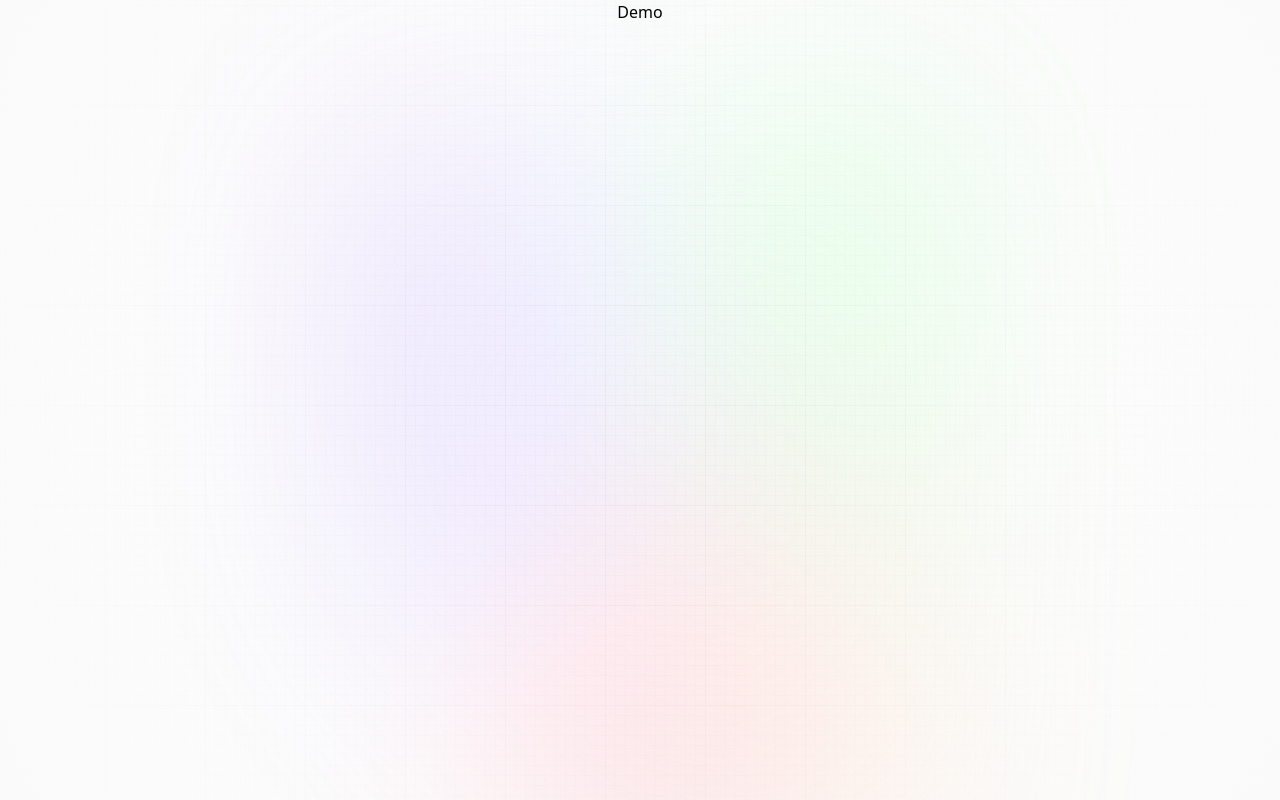
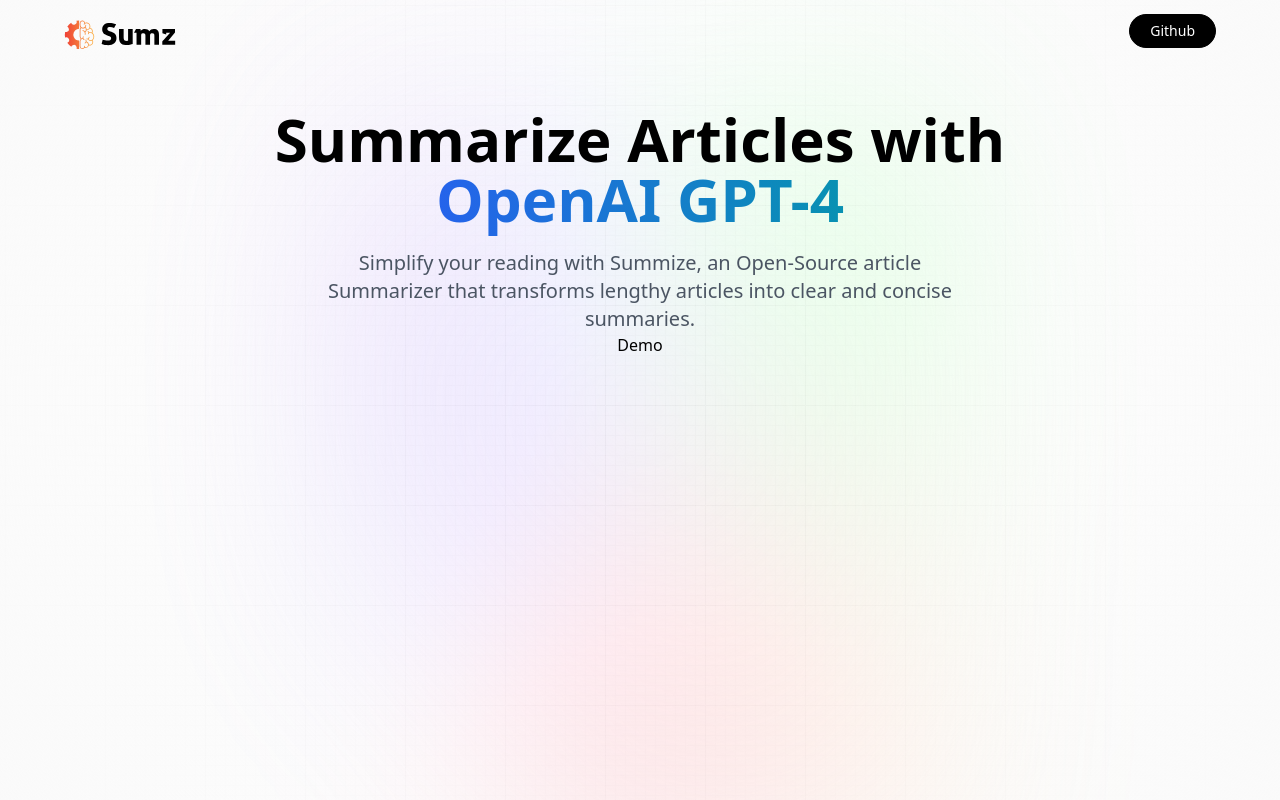
Before and after one commit to nawabsahab16/ai-website, a React (Vite) app: page / in a window 1280 px wide. Built offline with nearby package versions, Linux system fonts and the light colour scheme; a web font is replaced by a local one.

Commit message:
created the body and added desc fro the website

```diff
--- a/src/App.css
+++ b/src/App.css
@@ -87,6 +87,7 @@
   @apply bg-gradient-to-r from-amber-500 via-orange-600 to-yellow-500 bg-clip-text text-transparent;
 }
 
+
 .desc {
   @apply mt-5 text-lg text-gray-600 sm:text-xl text-center max-w-2xl;
 }
--- a/src/components/Hero.jsx
+++ b/src/components/Hero.jsx
@@ -7,12 +7,32 @@
     justify-center items-center flex-col">
 
       <nav className="flex justify-between
-      items-center flex-col">
+      items-center w-full mb-10 pt-3">
+
+        <img src={logo} alt="sumz_logo"
+        className="w-28 object-contain"/>
 
 
-
+       <button
+         type="button"
+         onClick={() => window.open('https://github.com/nawabsahab16/ai-website')}
+         className="black_btn"
+         >
+         Github
+       </button>
 
       </nav>
+
+      <h1 className="head_text">
+        Summarize Articles with <br
+        className="max-md:hidden"/>
+        <span className= "blue_gradient">OpenAI GPT-4 </span>
+
+      </h1>
+
+      <h2 className="desc">
+        Simplify your reading with Summize, an Open-Source article Summarizer that transforms lengthy articles into clear and concise summaries.
+      </h2>
 
     </header>
   )
```
